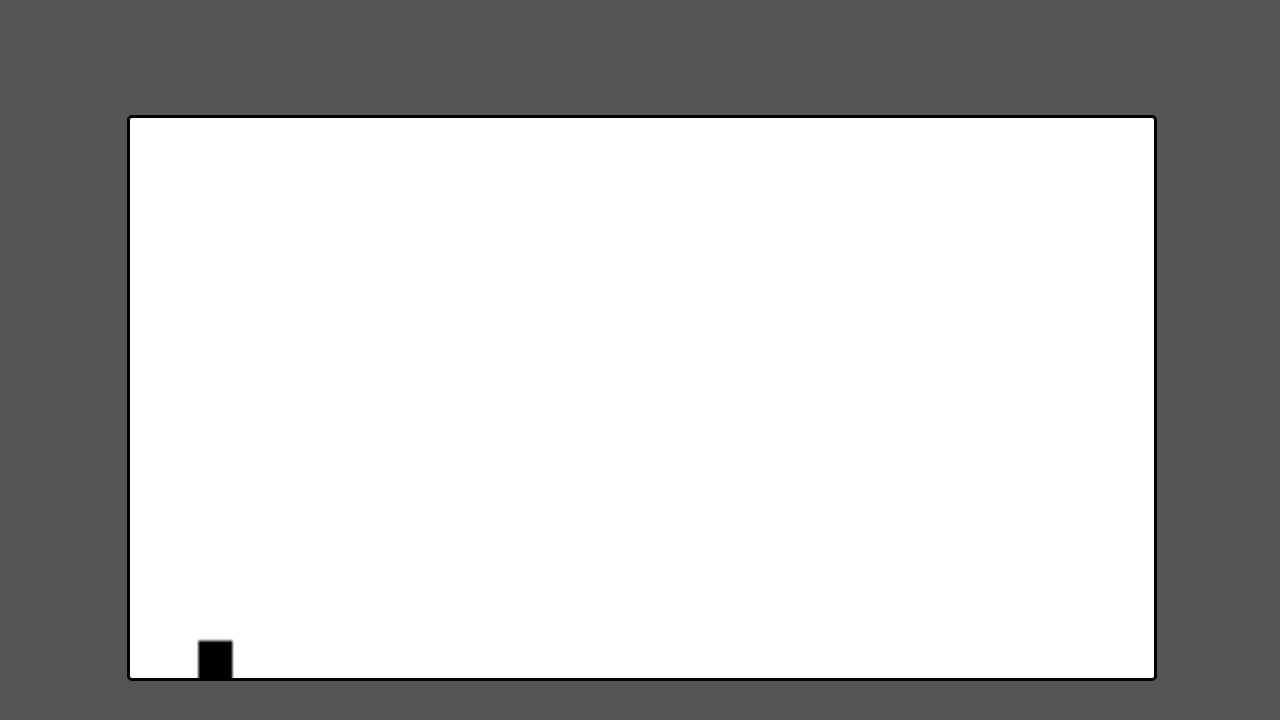
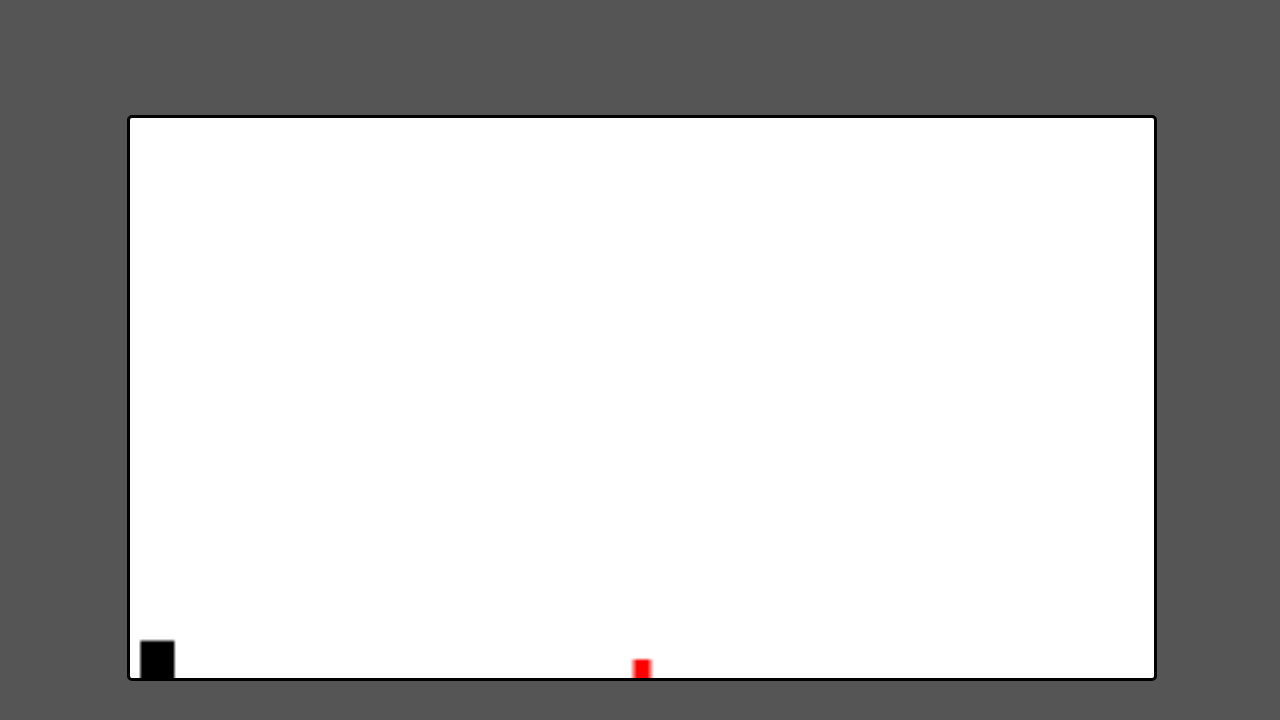
Before and after one commit to Fede-YaoPai/firstGame, a website with bundled scripts: page app/index.html in a window 1280 px wide. Built offline with nearby package versions, Linux system fonts and the light colour scheme.

Commit message:
Added collision and game over

```diff
--- a/app/engine.ts
+++ b/app/engine.ts
@@ -1,12 +1,17 @@
 import { Game } from "./game.js";
 
 export class Engine {
+  private static _instance: Engine;
 
   public active: boolean = false;
   public engineId: number = 0;
   public game = Game.Instance;
 
   constructor() {}
+
+  public static get Instance(): Engine {
+    return this._instance || (this._instance = new this());
+  }
 
   public load(): Promise<boolean> {
     return new Promise<boolean>(resolve => {
@@ -15,7 +20,7 @@ export class Engine {
 
       let countDownInterval: number = setInterval(() => {
         if (countDown > 0) {
-          loadingMessage!.innerHTML = `Game engine starting in ${countDown}...`;
+          loadingMessage!.innerHTML = `Game starting in ${countDown}...`;
         }
         else {
           loadingMessage!.style.display = 'none';
@@ -29,15 +34,16 @@ export class Engine {
 
   public start(): void {
     this.active = true;
+    clearInterval(this.engineId);
 
-    setInterval(() => {
+    this.engineId = setInterval(() => {
       this.game.draw();
-    }, 3)
+    }, 1);
   }
 
   public stop(): void {
     this.active = false;
-    clearInterval(this.engineId)
+    clearInterval(this.engineId);
   }
 
 }
--- /dev/null
+++ b/app/game-components/obstacle.ts
@@ -0,0 +1,21 @@
+export class Obstacle {
+  offsetX: number;
+  offsetY: number;
+  width: number;
+  height: number;
+  color: string;
+
+  constructor(
+    private x: number,
+    private y: number,
+    private w: number,
+    private h: number,
+    private c: string
+  ) {
+    this.offsetX = x;
+    this.offsetY = y;
+    this.width = w;
+    this.height = h;
+    this.color = c;
+  }
+}
--- a/app/game-components/player.ts
+++ b/app/game-components/player.ts
@@ -1,10 +1,13 @@
+import { PlayerInit } from "../utils/constants.js";
+
 export class Player {
-  offsetX: number = 20;
-  offsetY: number = 20;
-  height: number = 10;
-  width: number = 10;
-  jumpForce: number = 16;
-  runSpeed: number = 4;
+  offsetX: number = PlayerInit.X;
+  offsetY: number = PlayerInit.Y;
+  height: number = PlayerInit.H;
+  width: number = PlayerInit.W;
+  jumpForce: number = PlayerInit.JumpForce;
+  runSpeed: number = PlayerInit.RunSpeed;
+  color: string = PlayerInit.Color;
 
   constructor() {}
 }
--- a/app/game.ts
+++ b/app/game.ts
@@ -1,7 +1,9 @@
+import { Engine } from "./engine.js";
 import { CanvasConfig } from "./game-components/canvas.js";
+import { Obstacle } from "./game-components/obstacle.js";
 import { Physics } from "./game-components/physics.js";
 import { Player } from "./game-components/player.js";
-import { Arrows } from "./utils/constants.js";
+import { Arrows, PlayerInit } from "./utils/constants.js";
 
 
 export class Game {
@@ -10,19 +12,22 @@ export class Game {
   private canvas!: HTMLCanvasElement;
   private canvasSettings = new CanvasConfig();
   private canvasCtx!: CanvasRenderingContext2D;
+  private physics = new Physics();
+
   private player = new Player();
-  private physics = new Physics();
 
   private isMovingLeft: boolean = false;
   private isMovingRight: boolean = false;
+
+  private obstacle!: Obstacle;
 
   private readonly arrowRight: string = Arrows.Right;
   private readonly arrowLeft: string = Arrows.Left;
   private readonly arrowUp: string = Arrows.Up;
 
-  private constructor() {}
+  constructor() {}
 
-  public static get Instance() {
+  public static get Instance(): Game {
     return this._instance || (this._instance = new this());
   }
 
@@ -78,35 +83,83 @@ export class Game {
   public draw(): void {
     this.canvasCtx.clearRect(0, 0, this.canvas.width, this.canvas.height);
 
-    this.canvasCtx.beginPath();
-    this.canvasCtx.rect(
-      this.player.offsetX,
-      this.player.offsetY,
-      this.player.width,
-      this.player.height
-    );
-    this.canvasCtx.fill();
+    this.placePlayer(this.player);
+    this.placeObstacle(0, 0, 5, 5, 'red');
 
     this.activateGravity();
-    this.activateCollisionOnCanvasLimits();
+    this.activateCollisionOnCanvasLimits(this.player, this.canvas);
+    this.activateCollisionOnObstacles(this.player, this.obstacle);
   }
 
   private activateGravity(): void {
     this.player.offsetY += this.physics.gravity;
   }
 
-  private activateCollisionOnCanvasLimits(): void {
-    if (this.player.offsetY + this.player.height > this.canvas.height)
-      this.player.offsetY = this.canvas.height - this.player.height;
+  private activateCollisionOnCanvasLimits(p: Player, c: HTMLCanvasElement): void {
+    if (p.offsetY + p.height > c.height)
+      p.offsetY = c.height - p.height;
 
-    if (this.player.offsetY < 0)
-      this.player.offsetY = 0;
+    if (p.offsetY < 0)
+      p.offsetY = 0;
 
-    if (this.player.offsetX + this.player.width > this.canvas.width)
-      this.player.offsetX = this.canvas.width - this.player.width;
+    if (p.offsetX + p.width > c.width)
+      p.offsetX = c.width - p.width;
 
-    if (this.player.offsetX < 0)
-      this.player.offsetX = 0;
+    if (p.offsetX < 0)
+      p.offsetX = 0;
+  }
+
+  private activateCollisionOnObstacles(p: Player, o: Obstacle): void {
+    let playerRightSide: number = p.offsetX + p.width;
+    let playerLeftSide: number = p.offsetX;
+    let playerTopSide: number = p.offsetY;
+    let playerBottomSide: number = p.offsetY + p.height;
+
+    let obstacleRightSide: number = o.offsetX + o.width;
+    let obstacleLeftSide: number = o.offsetX;
+    let obstacleTopSide: number = o.offsetY;
+    let obstacleBottomSide: number = o.offsetY + o.height;
+
+    let collided: boolean =
+      (playerRightSide >= obstacleLeftSide) &&
+      (playerLeftSide <= obstacleRightSide) &&
+      (playerBottomSide >= obstacleTopSide) &&
+      (playerTopSide <= obstacleBottomSide)
+    ;
+
+    if (collided) this.gameOver();
+  }
+
+  private placePlayer(player: Player): void {
+    let ctx = this.canvasCtx;
+
+    ctx.beginPath();
+    ctx.rect(
+      player.offsetX,
+      player.offsetY,
+      player.width,
+      player.height
+    );
+    ctx.fillStyle = player.color;
+    ctx.fill();
+  }
+
+  private placeObstacle(x: number, y: number, w: number, h: number, c: string): void {
+    let ctx = this.canvasCtx;
+    let obstacleX: number = (this.canvas.width / 2) - (w / 2);
+    let obstacleY: number = this.canvas.height - h;
+
+    this.obstacle = new Obstacle(obstacleX, obstacleY, w, h, c);
+
+    ctx.beginPath();
+    ctx.rect(
+      obstacleX,
+      obstacleY,
+      w,
+      h
+    );
+    ctx.fillStyle = c;
+    ctx.fill();
   }
 
   private moveLeft(): void {
@@ -143,4 +196,41 @@ export class Game {
     }
   }
 
+  private gameOver(): void {
+    let engine = Engine.Instance;
+    if (engine.active) engine.stop();
+
+    let tryAgainDiv: HTMLElement | null = document.getElementById('gameOverMessage');
+    let tryAgainButton: HTMLElement | null = document.querySelector('#gameOverMessage button');
+
+    if (tryAgainDiv && tryAgainButton) {
+      tryAgainDiv.style.display = 'block';
+
+      tryAgainButton.addEventListener('click', () => {
+        if (tryAgainDiv) this.tryAgain(tryAgainDiv);
+      })
+    }
+  }
+
+  private tryAgain(tryAgainDiv: HTMLElement): void {
+    tryAgainDiv.style.display = 'none';
+
+    this.resetPlayer(this.player);
+    this.restartEngine(Engine.Instance);
+  }
+
+  private resetPlayer(p: Player): void {
+    p.offsetX = PlayerInit.X;
+    p.offsetY = PlayerInit.Y;
+    p.height = PlayerInit.H;
+    p.width = PlayerInit.W;
+    p.jumpForce = PlayerInit.JumpForce;
+    p.runSpeed = PlayerInit.RunSpeed;
+    p.color = PlayerInit.Color;
+  }
+
+  private restartEngine(e: Engine): void {
+    if (!e.active) e.start();
+  }
+
 }
--- a/app/index.html
+++ b/app/index.html
@@ -10,13 +10,15 @@
 <body>
   <main>
     <div>
-      <h2 id="loadingMessage"></h2>
-    </div>
-    <div>
       <img src="" alt="">
       <canvas id="canvas"></canvas>
     </div>
   </main>
+  <h2 id="loadingMessage"></h2>
+  <div id="gameOverMessage">
+    <h2>Game Over!</h2>
+    <button>Try again</button>
+  </div>
 </body>
 <script>var exports = {};</script>
 <script src="../dist/main.js" type="module"></script>
--- a/app/main.ts
+++ b/app/main.ts
@@ -1,10 +1,14 @@
 import { Engine } from "./engine.js";
 import { Game } from "./game.js";
 
-const game: Game = Game.Instance;
-const engine: Engine = new Engine();
+let game: Game = Game.Instance;
+let engine: Engine = Engine.Instance;
 
-engine.load()
+const startGame = () => {
+  engine.load()
   .then(() => game.setUp())
   .then(() => engine.start()
-);
+  );
+}
+
+startGame();
--- a/app/styles.css
+++ b/app/styles.css
@@ -6,6 +6,7 @@ html, body {
 
   body {
     background-color: #555;
+    font-family: sans-serif;
   }
 
   main {
@@ -22,3 +23,22 @@ html, body {
     transform: translate(-50%, -50%);
     color: white;
   }
+
+  #gameOverMessage {
+    position: absolute;
+    left: 50%;
+    top: 50%;
+    transform: translate(-50%, -50%);
+    background-color: #555;
+    border-radius: 3px;
+    padding: 30px 60px;
+    color: white;
+    display: none;
+  }
+
+  #gameOverMessage button {
+    width: 100%;
+    font-weight: bold;
+    padding: 10px;
+    cursor: pointer;
+  }
--- a/app/utils/constants.ts
+++ b/app/utils/constants.ts
@@ -3,3 +3,13 @@ export enum Arrows {
   Right = 'ArrowRight',
   Up = 'ArrowUp'
 }
+
+export enum PlayerInit {
+  X = 3,
+  Y = 20,
+  H = 10,
+  W = 10,
+  JumpForce = 16,
+  RunSpeed = 4,
+  Color = 'black'
+}
```
